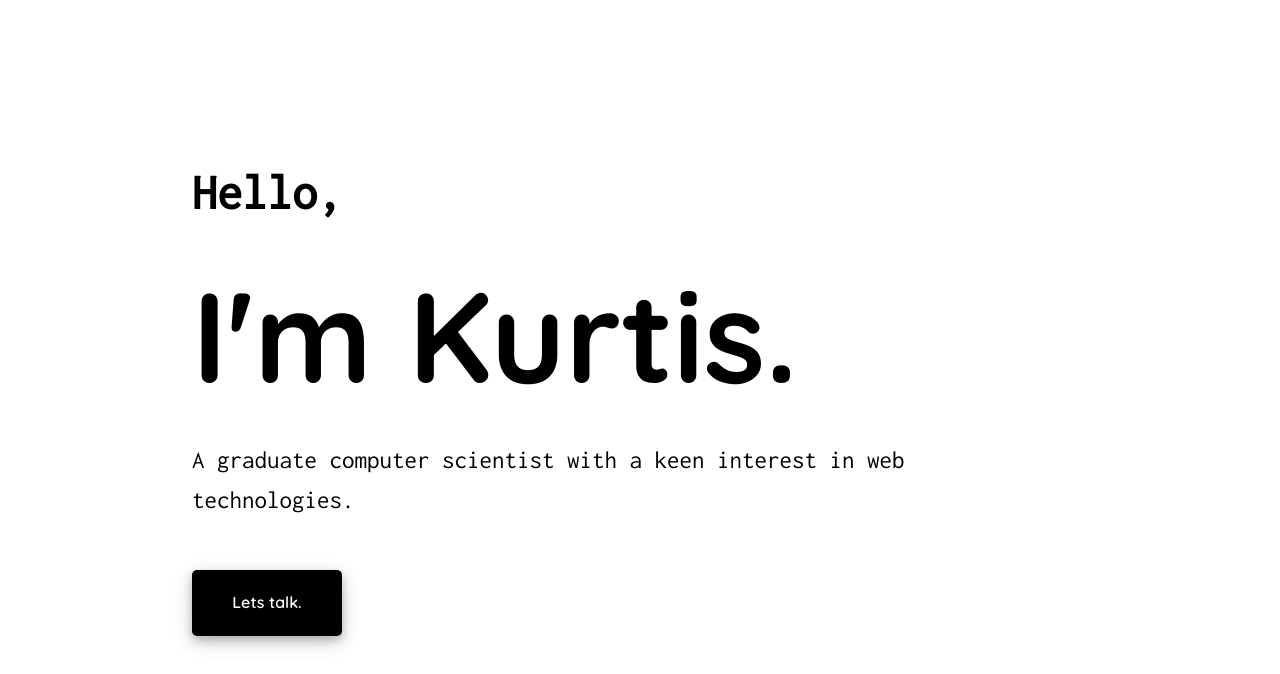
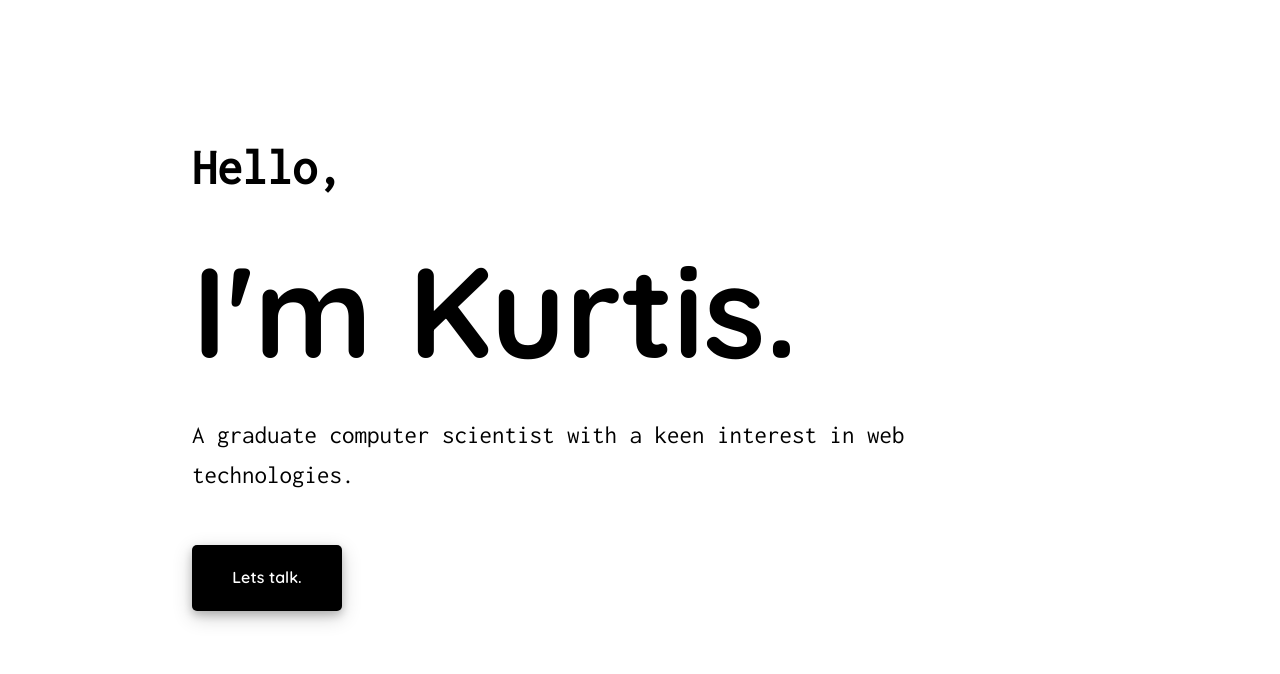
Before and after one commit to kthrasher1/Kurtis_Thrasher_Website, a plain HTML site: page index.html in a window 1280 px wide. Shown: the part 126-800 px from the top of the page. Drawn offline with Linux system fonts and the light colour scheme.

Commit message:
big desktop media query fix

```diff
--- a/scss/componets/_welcome.scss
+++ b/scss/componets/_welcome.scss
@@ -54,7 +54,7 @@
     .welcome {
 
         div {
-            margin-top: 175px;
+            margin-top: 150px;
             margin-left: 15%;
             margin-right: 15%;
             height: calc(100vh - 30em);
@@ -91,7 +91,7 @@
     }
 }
 
-@media screen and (min-width: 1400px) {
+@media screen and (min-width : 1824px) {
     .welcome div {
         margin-top: 200px;
         margin-left: 15%;
```
Also changed, not shown: build/assets/styles/main.css.
